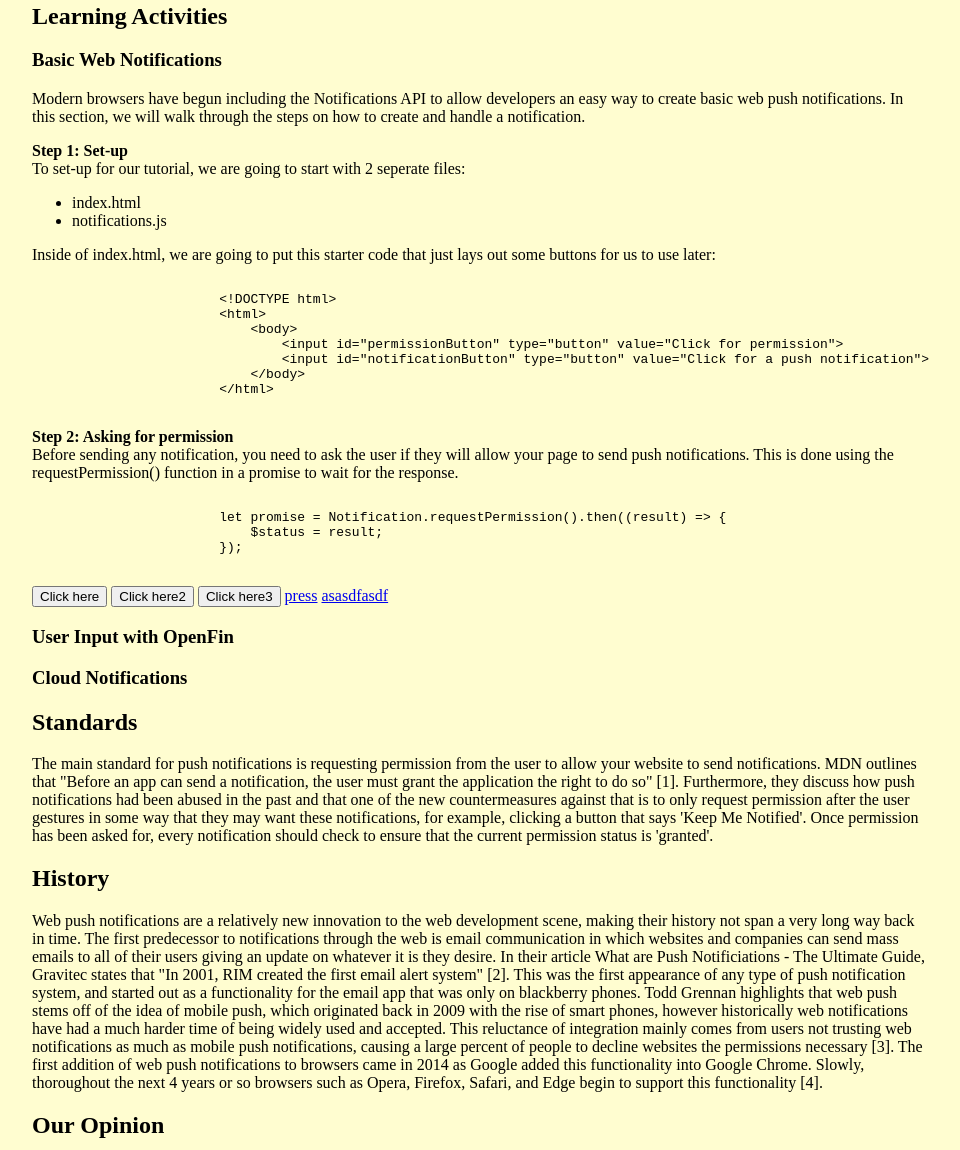
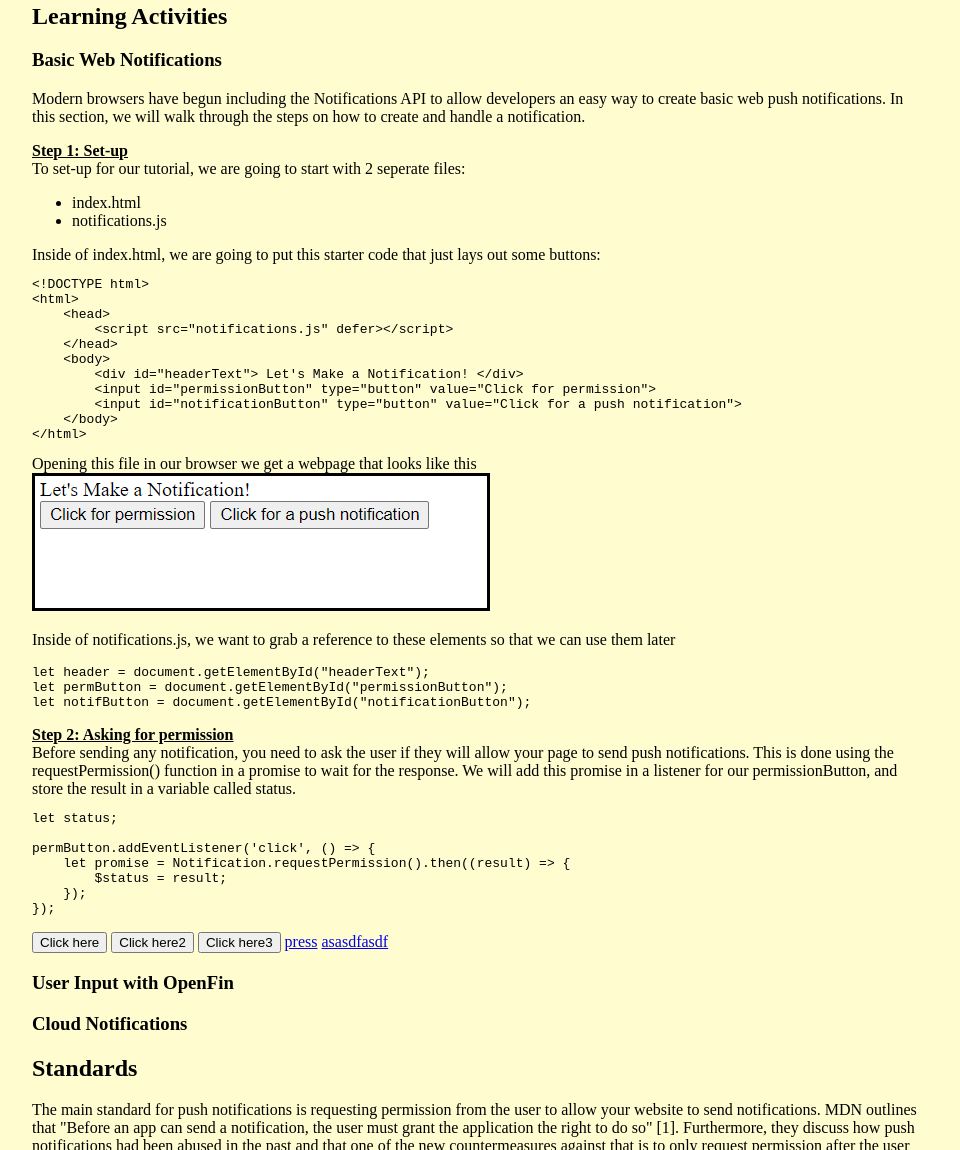
Before and after one commit to ASUpengdis/421Project, a plain HTML site: page index.html in a window 1280 px wide. Shown: the part 731-1881 px from the top of the page, without its empty margins (160-1120 px from the left). Drawn offline with Linux system fonts and the light colour scheme.

Commit message:
Continuing the learning outcomes

```diff
--- a/index.html
+++ b/index.html
@@ -27,6 +27,7 @@
         .step {
             font-size: 16px;
             font-weight: bold;
+            text-decoration: underline;
         }
         body {
             background: #FFFDD0;
@@ -95,26 +96,42 @@
                         <li>index.html</li>
                         <li>notifications.js</li>
                     </ul>
-                    Inside of index.html, we are going to put this starter code that just lays out some buttons for us to use later:
-                    <pre><code>
+                    Inside of index.html, we are going to put this starter code that just lays out some buttons:
+                    <pre>
 &lt;!DOCTYPE html&gt;
 &lt;html&gt;
+    &lt;head&gt;
+        &lt;script src="notifications.js" defer&gt;&lt;/script&gt;
+    &lt;/head&gt;
     &lt;body&gt;
+        &lt;div id="headerText"&gt; Let's Make a Notification! &lt;/div&gt;
         &lt;input id="permissionButton" type="button" value="Click for permission"&gt;
         &lt;input id="notificationButton" type="button" value="Click for a push notification"&gt;
     &lt;/body&gt;
-                        &lt;/html&gt;
-                    </code></pre>
+&lt;/html&gt;</pre>
+                    Opening this file in our browser we get a webpage that looks like this<br />
+                    <img style="border:solid" src="tutorial/_sample_index_init-screenshot.png"/> <br />
+                    <p>
+                        Inside of notifications.js, we want to grab a reference to these elements so that we can use them later
+                        <pre>
+let header = document.getElementById("headerText");
+let permButton = document.getElementById("permissionButton");
+let notifButton = document.getElementById("notificationButton");</pre>
+                    </p>
                 </p>
                 <p>
                     <div class="step">Step 2: Asking for permission</div>
                     Before sending any notification, you need to ask the user if they will allow your page to send push
                     notifications. This is done using the requestPermission() function in a promise to wait for the response.
-                    <pre><code>
+                    We will add this promise in a listener for our permissionButton, and store the result in a variable called status.
+                    <pre>
+let status;
+
+permButton.addEventListener('click', () => {
     let promise = Notification.requestPermission().then((result) => {
         $status = result;
     });
-                    </code></pre>
+});</pre>
                 </p>
                 <input id="btn" type="button" value="Click here">
                 <input id="btn2" type="button" value="Click here2">
```
Also changed, not shown: tutorial/_sample_index.html (+4 -0 lines), tutorial/_sample_notifications.js (added, +11 -0 lines), tutorial/_sample_index_init-screenshot.png (added), tutorial/_sample_index_perm-screenshot.png (added). Lines whose indentation alone changed are shown as unchanged.
